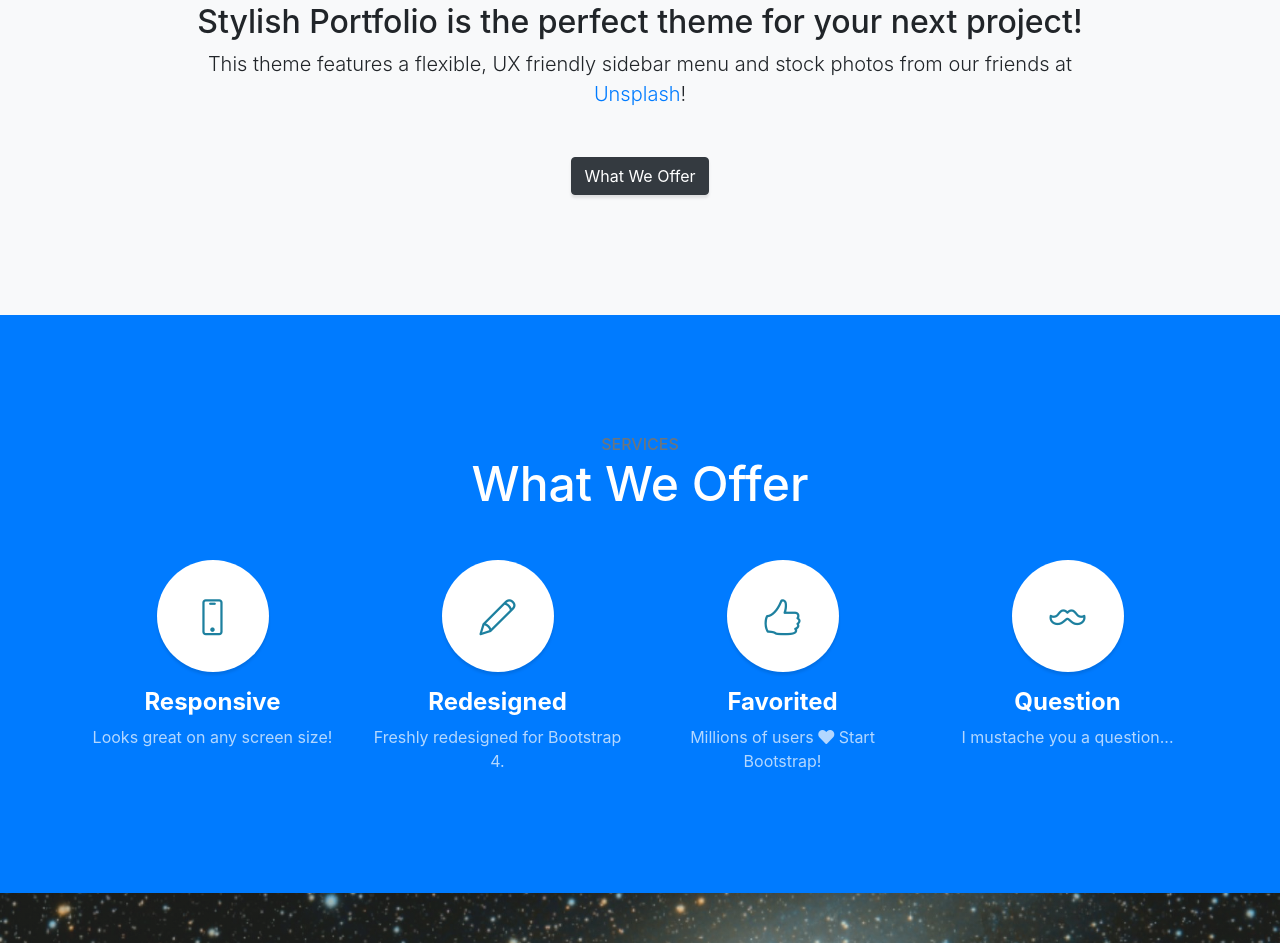
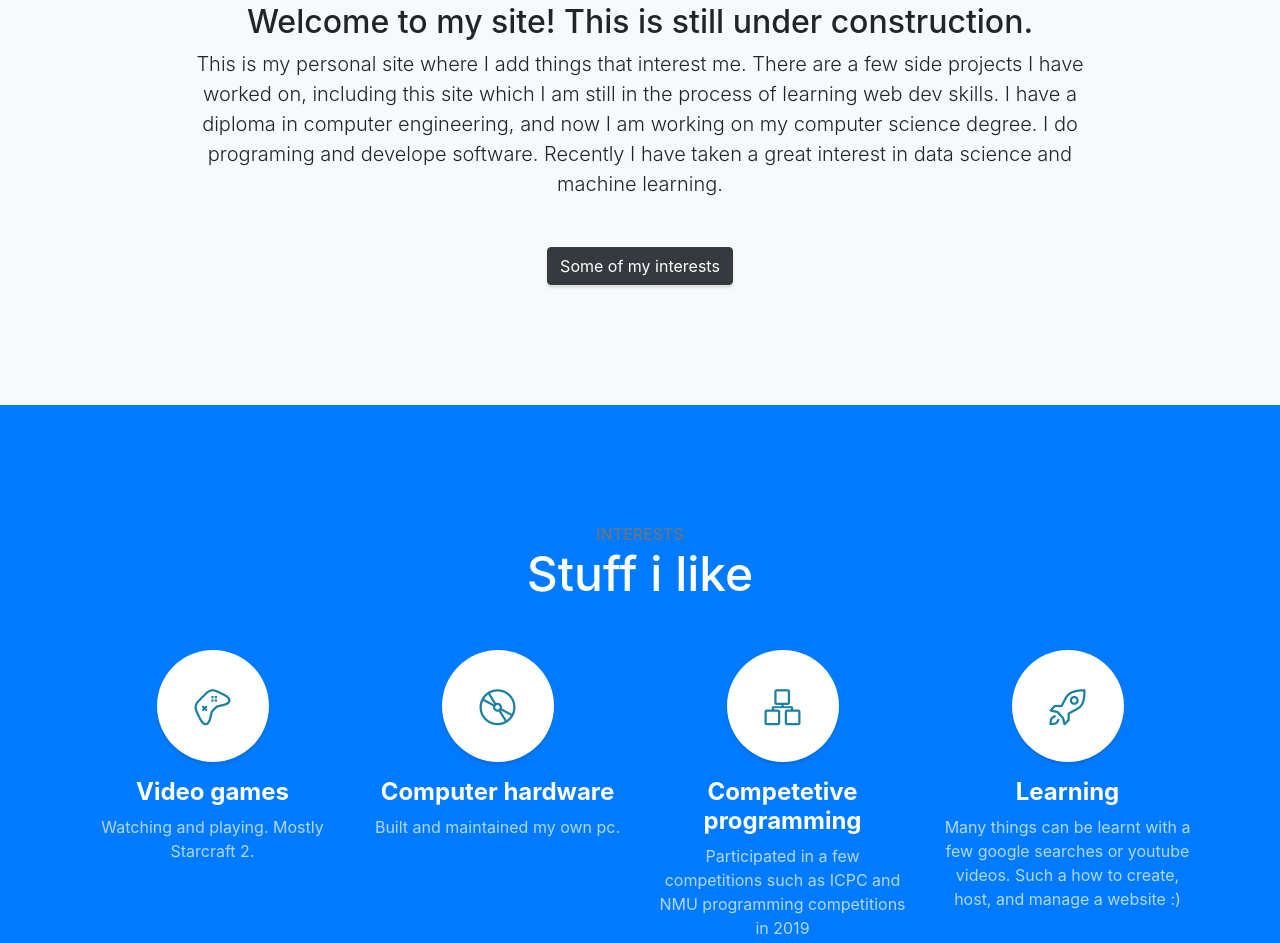
Before and after one commit to jcbrito/jcbrito.github.io, a website with bundled scripts: page index.html in a window 1280 px wide. Shown: the part 917-1860 px from the top of the page. Built offline with nearby package versions, Linux system fonts and the light colour scheme.

Commit message:
added a bunch of stuff!

```diff
--- a/css/stylish-portfolio.css
+++ b/css/stylish-portfolio.css
@@ -263,6 +263,7 @@ h6 {
 @media (min-width: 992px) {
   .portfolio-item {
     max-width: none;
+    padding: 70px 0;
     margin: 0;
   }
   .portfolio-item .caption {
@@ -274,6 +275,7 @@ h6 {
   }
   .portfolio-item .caption .caption-content {
     transition: opacity 0.25s;
+      padding: 35px 70px 50px 90px;
     margin-left: 5rem;
     margin-right: 5rem;
     margin-bottom: 5rem;
--- a/index.html
+++ b/index.html
@@ -69,10 +69,10 @@
     <div class="container text-center">
       <div class="row">
         <div class="col-lg-10 mx-auto">
-          <h2>Stylish Portfolio is the perfect theme for your next project!</h2>
-          <p class="lead mb-5">This theme features a flexible, UX friendly sidebar menu and stock photos from our friends at
-            <a href="https://unsplash.com/">Unsplash</a>!</p>
-          <a class="btn btn-dark btn-xl js-scroll-trigger" href="#services">What We Offer</a>
+          <h2>Welcome to my site! This is still under construction.</h2>
+          <p class="lead mb-5">This is my personal site where I add things that interest me. There are a few side projects I have worked on, including this site which I am still in the process of learning web dev skills.
+              I have a diploma in computer engineering, and now I am working on my computer science degree. I do programing and develope software. Recently I have taken a great interest in data science and machine learning.</p>
+          <a class="btn btn-dark btn-xl js-scroll-trigger" href="#services">Some of my interests</a>
         </div>
       </div>
     </div>
@@ -82,47 +82,46 @@
   <section class="content-section bg-primary text-white text-center" id="services">
     <div class="container">
       <div class="content-section-heading">
-        <h3 class="text-secondary mb-0">Services</h3>
-        <h2 class="mb-5">What We Offer</h2>
+        <h3 class="text-secondary mb-0">Interests</h3>
+        <h2 class="mb-5">Stuff i like</h2>
       </div>
       <div class="row">
         <div class="col-lg-3 col-md-6 mb-5 mb-lg-0">
           <span class="service-icon rounded-circle mx-auto mb-3">
-            <i class="icon-screen-smartphone"></i>
+            <i class="icon-game-controller"></i>
           </span>
           <h4>
-            <strong>Responsive</strong>
+            <strong>Video games</strong>
           </h4>
-          <p class="text-faded mb-0">Looks great on any screen size!</p>
+          <p class="text-faded mb-0">Watching and playing. Mostly Starcraft 2.</p>
         </div>
         <div class="col-lg-3 col-md-6 mb-5 mb-lg-0">
           <span class="service-icon rounded-circle mx-auto mb-3">
-            <i class="icon-pencil"></i>
+            <i class="icon-disc"></i>
           </span>
           <h4>
-            <strong>Redesigned</strong>
+            <strong>Computer hardware</strong>
           </h4>
-          <p class="text-faded mb-0">Freshly redesigned for Bootstrap 4.</p>
+          <p class="text-faded mb-0">Built and maintained my own pc.</p>
         </div>
         <div class="col-lg-3 col-md-6 mb-5 mb-md-0">
           <span class="service-icon rounded-circle mx-auto mb-3">
-            <i class="icon-like"></i>
+            <i class="icon-organization"></i>
           </span>
           <h4>
-            <strong>Favorited</strong>
+            <strong>Competetive programming</strong>
           </h4>
-          <p class="text-faded mb-0">Millions of users
-            <i class="fas fa-heart"></i>
-            Start Bootstrap!</p>
+          <p class="text-faded mb-0">Participated in a few competitions
+            such as ICPC and NMU programming competitions in 2019 </p>
         </div>
         <div class="col-lg-3 col-md-6">
           <span class="service-icon rounded-circle mx-auto mb-3">
-            <i class="icon-mustache"></i>
+            <i class="icon-rocket"></i>
           </span>
           <h4>
-            <strong>Question</strong>
+            <strong>Learning</strong>
           </h4>
-          <p class="text-faded mb-0">I mustache you a question...</p>
+          <p class="text-faded mb-0">Many things can be learnt with a few google searches or youtube videos. Such a how to create, host, and manage a website :)</p>
         </div>
       </div>
     </div>
@@ -150,25 +149,28 @@
           <a class="portfolio-item" href="#!">
             <div class="caption">
               <div class="caption-content">
-                <div class="h2">Stationary</div>
-                <p class="mb-0">A yellow pencil with envelopes on a clean, blue backdrop!</p>
+                <div class="h2">Machine learning project</div>
+                <p class="mb-0">Using Python to apply linear regression to predict housing prices</p>
               </div>
             </div>
             <img class="img-fluid" src="img/portfolio-1.jpg" alt="">
           </a>
         </div>
+        <div class="w-100"></div>
         <div class="col-lg-6">
           <a class="portfolio-item" href="#!">
             <div class="caption">
               <div class="caption-content">
-                <div class="h2">Ice Cream</div>
-                <p class="mb-0">A dark blue background with a colored pencil, a clip, and a tiny ice cream cone!</p>
+                <div class="h2">Second project here</div>
+                <p class="mb-0">Description for second project</p>
               </div>
             </div>
             <img class="img-fluid" src="img/portfolio-2.jpg" alt="">
           </a>
         </div>
-
+      </div>
+    </div>
+</section>
 
   <!-- Call to Action -->
   <section class="content-section bg-primary text-white">
@@ -179,14 +181,6 @@
     </div>
   </section>
 
-  <!-- Map -->
-  <div id="contact" class="map">
-    <iframe src="https://maps.google.com/maps?f=q&amp;source=s_q&amp;hl=en&amp;geocode=&amp;q=Twitter,+Inc.,+Market+Street,+San+Francisco,+CA&amp;aq=0&amp;oq=twitter&amp;sll=28.659344,-81.187888&amp;sspn=0.128789,0.264187&amp;ie=UTF8&amp;hq=Twitter,+Inc.,+Market+Street,+San+Francisco,+CA&amp;t=m&amp;z=15&amp;iwloc=A&amp;output=embed"></iframe>
-    <br />
-    <small>
-      <a href="https://maps.google.com/maps?f=q&amp;source=embed&amp;hl=en&amp;geocode=&amp;q=Twitter,+Inc.,+Market+Street,+San+Francisco,+CA&amp;aq=0&amp;oq=twitter&amp;sll=28.659344,-81.187888&amp;sspn=0.128789,0.264187&amp;ie=UTF8&amp;hq=Twitter,+Inc.,+Market+Street,+San+Francisco,+CA&amp;t=m&amp;z=15&amp;iwloc=A"></a>
-    </small>
-  </div>
 
   <!-- Footer -->
   <footer class="footer text-center">
@@ -199,7 +193,7 @@
         </li>
         <li class="list-inline-item">
           <a class="social-link rounded-circle text-white mr-3" href="#!">
-            <i class="icon-social-twitter"></i>
+            <i class="icon-social-linkedin"></i>
           </a>
         </li>
         <li class="list-inline-item">
```
